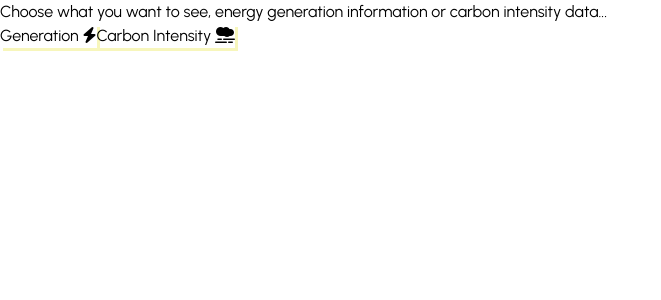
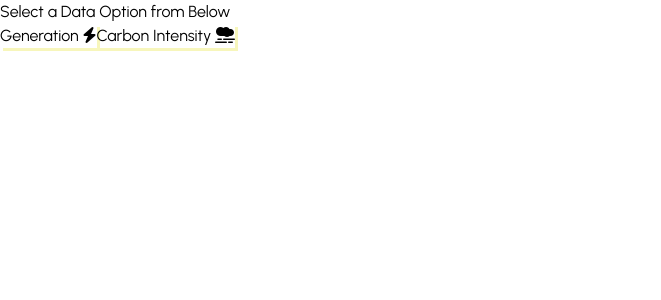
Before and after one commit to Ell534/energyGen, a React (Vite) app in the folder energyGen/: page / in a window 1280 px wide. Shown: the top 300 px of the page, without its empty margins (0-661 px from the left). Built offline with nearby package versions, Linux system fonts and the light colour scheme.

Commit message:
add jest as devdep and move home button above text on generation and carbon intensity components

```diff
--- a/energyGen/package.json
+++ b/energyGen/package.json
@@ -7,7 +7,8 @@
     "dev": "vite",
     "build": "vite build",
     "lint": "eslint . --ext js,jsx --report-unused-disable-directives --max-warnings 0",
-    "preview": "vite preview"
+    "preview": "vite preview",
+    "test": "jest"
   },
   "dependencies": {
     "react": "^18.2.0",
@@ -22,6 +23,7 @@
     "eslint-plugin-react": "^7.33.2",
     "eslint-plugin-react-hooks": "^4.6.0",
     "eslint-plugin-react-refresh": "^0.4.5",
+    "jest": "^29.7.0",
     "postcss": "^8.4.35",
     "tailwindcss": "^3.4.1",
     "vite": "^5.1.4"
--- a/energyGen/src/components/CarbonIntensity.jsx
+++ b/energyGen/src/components/CarbonIntensity.jsx
@@ -3,12 +3,12 @@ import React from 'react';
 export default function CarbonIntensity({ setView }) {
     return (
         <div className="min-h-screen flex flex-col gap-10 items-center justify-center text-center max-w-[800px] w-full mx-auto">
+            <button onClick={() => setView('home')} className="px-8 py-2 rounded-2xl bg-[#87a922] text-[#114232] greenShadow duration-200">
+                <p>Home <i className="fa-solid fa-bolt"></i></p>
+            </button>
             <p className="uppercase font-semibold text-lg sm:text-xl md:text-2xl lg:text-3xl">
                 This will display carbon intensity data from the API
             </p>
-            <button onClick={() => setView('home')} className="px-8 py-2 rounded-2xl bg-[#87a922] text-[#114232] greenShadow duration-200">
-                <p>Home <i className="fa-solid fa-bolt"></i></p>
-            </button>
         </div>
     );
 }
--- a/energyGen/src/components/Generation.jsx
+++ b/energyGen/src/components/Generation.jsx
@@ -3,12 +3,12 @@ import React from 'react';
 export default function Generation({ setView }) {
     return (
         <div className="min-h-screen flex flex-col gap-10 items-center justify-center text-center max-w-[800px] w-full mx-auto">
+            <button onClick={() => setView('home')} className="px-8 py-2 rounded-2xl bg-[#87a922] text-[#114232] greenShadow duration-200">
+                <p>Home <i className="fa-solid fa-bolt"></i></p>
+            </button>
             <p className="uppercase font-semibold text-lg sm:text-xl md:text-2xl lg:text-3xl">
                 This will display energy generation information from the API
             </p>
-            <button onClick={() => setView('home')} className="px-8 py-2 rounded-2xl bg-[#87a922] text-[#114232] greenShadow duration-200">
-                <p>Home <i className="fa-solid fa-bolt"></i></p>
-            </button>
         </div>
     );
 }
--- a/energyGen/src/components/ViewChoice.jsx
+++ b/energyGen/src/components/ViewChoice.jsx
@@ -5,8 +5,7 @@ export default function ViewChoice({ setView }) {
     return (
         <div className="min-h-screen flex flex-col gap-10 items-center justify-center text-center max-w-[800px] w-full mx-auto p-4">
             <p className="uppercase font-semibold text-lg sm:text-xl md:text-2xl lg:text-3xl">
-                Choose what you want to see, energy generation information or
-                carbon intensity data...
+                Select a Data Option from Below
             </p>
             <button onClick={() => setView('generation')} className="px-8 py-2 rounded-2xl bg-[#87a922] text-[#114232] greenShadow duration-200">
                 <p>Generation <i className="fa-solid fa-bolt"></i></p>
--- a/energyGen/src/index.css
+++ b/energyGen/src/index.css
@@ -17,7 +17,8 @@ light=#f7f6bb
 .greenShadow {
     box-shadow: 3px 3px 0 0 #f7f6bb;
 }
-.greenShadow:hover{
+
+.greenShadow:hover {
     transform: translate(-3px, -3px);
     box-shadow: 6px 6px 0 0 #f7f6bb;
 }
```
Also changed, not shown: energyGen/utils/utils.js (added), 2 other files (tests, documents, lock files or other folders).
